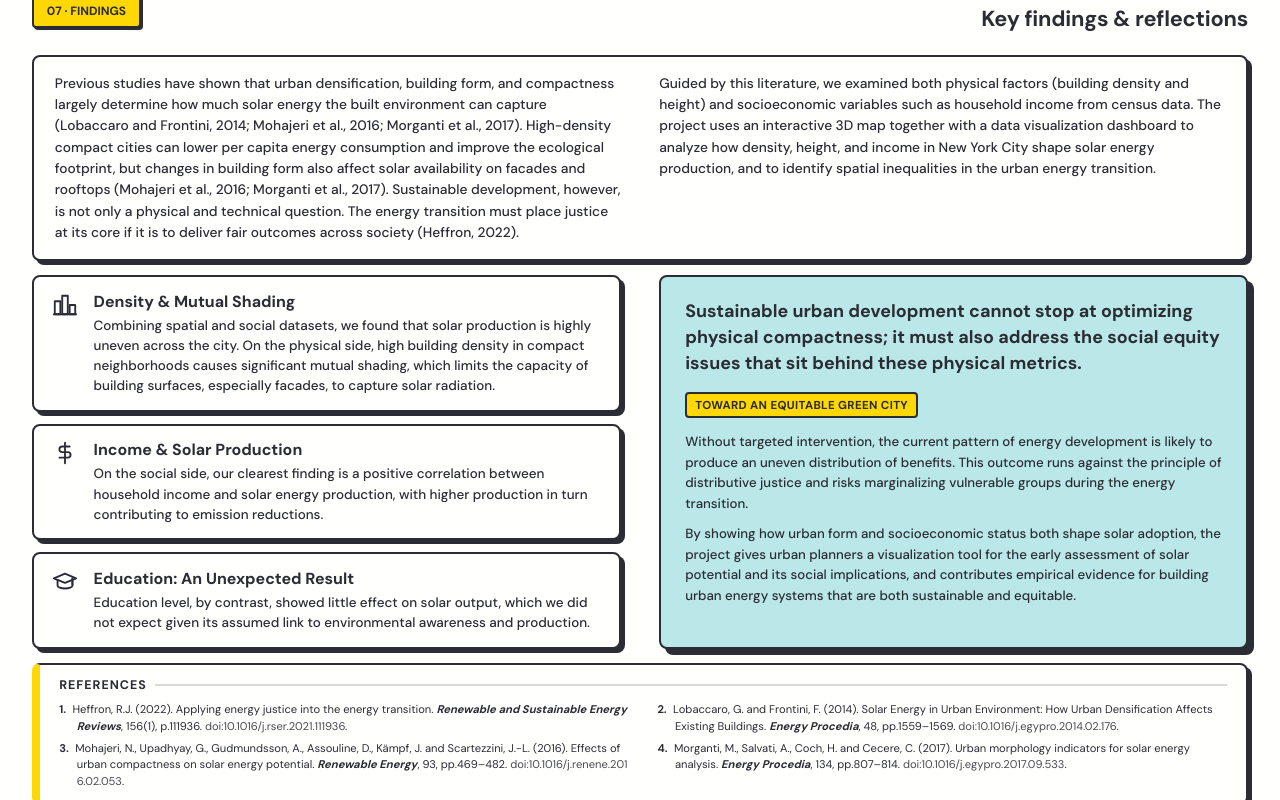
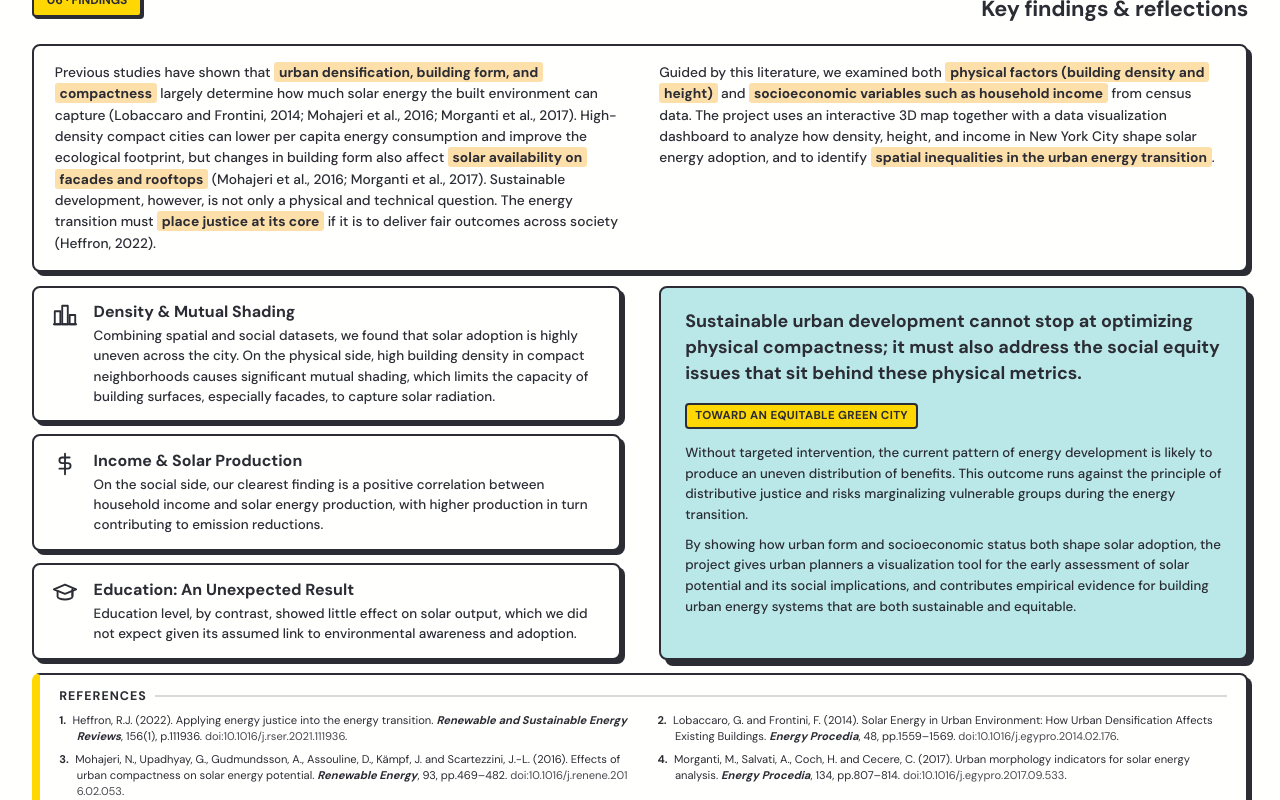
Before and after one commit to Yan02y/CASA0029-Groupwork, a plain HTML site: page 7findings.html in a window 1280 px wide. Drawn offline with Linux system fonts and the light colour scheme; a web font is replaced by a local one.

Commit message:
Update:Final

```diff
--- a/7findings.html
+++ b/7findings.html
@@ -38,6 +38,15 @@
       font-weight: 500;
     }
     .intro p { margin: 0; }
+    .intro strong {
+      font-weight: 800 !important;
+      color: var(--headline) !important;
+      background-color: rgba(250, 174, 43, 0.4);
+      padding: 0.08em 0.35em;
+      border-radius: 3px;
+      box-decoration-break: clone;
+      -webkit-box-decoration-break: clone;
+    }
 
     .concl-grid { display: grid; grid-template-columns: 1fr 1fr; gap: 2.4rem; align-items: stretch; margin-top: 0.85rem; }
     .findings { display: flex; flex-direction: column; gap: 0.75rem; }
@@ -123,6 +132,7 @@
     .ref-list em { color: var(--headline); font-style: italic; font-weight: 600; }
     .ref-list .doi { word-break: break-all; opacity: 0.85; }
 
+    /* Stack to single column on narrow screens */
     @media (max-width: 760px) {
       .intro, .concl-grid, .ref-list { grid-template-columns: 1fr; }
     }
@@ -131,13 +141,13 @@
 <body>
   <div class="page-inner">
     <div class="top-bar">
-      <div class="tag rv">07 · Findings</div>
+      <div class="tag rv">06 · Findings</div>
       <h2 class="rv d1">Key findings &amp; reflections</h2>
     </div>
 
     <div class="intro rv d1">
-      <p>Previous studies have shown that urban densification, building form, and compactness largely determine how much solar energy the built environment can capture (Lobaccaro and Frontini, 2014; Mohajeri et al., 2016; Morganti et al., 2017). High-density compact cities can lower per capita energy consumption and improve the ecological footprint, but changes in building form also affect solar availability on facades and rooftops (Mohajeri et al., 2016; Morganti et al., 2017). Sustainable development, however, is not only a physical and technical question. The energy transition must place justice at its core if it is to deliver fair outcomes across society (Heffron, 2022).</p>
-      <p>Guided by this literature, we examined both physical factors (building density and height) and socioeconomic variables such as household income from census data. The project uses an interactive 3D map together with a data visualization dashboard to analyze how density, height, and income in New York City shape solar energy production, and to identify spatial inequalities in the urban energy transition.</p>
+      <p>Previous studies have shown that <strong>urban densification, building form, and compactness</strong> largely determine how much solar energy the built environment can capture (Lobaccaro and Frontini, 2014; Mohajeri et al., 2016; Morganti et al., 2017). High-density compact cities can lower per capita energy consumption and improve the ecological footprint, but changes in building form also affect <strong>solar availability on facades and rooftops</strong> (Mohajeri et al., 2016; Morganti et al., 2017). Sustainable development, however, is not only a physical and technical question. The energy transition must <strong>place justice at its core</strong> if it is to deliver fair outcomes across society (Heffron, 2022).</p>
+      <p>Guided by this literature, we examined both <strong>physical factors (building density and height)</strong> and <strong>socioeconomic variables such as household income</strong> from census data. The project uses an interactive 3D map together with a data visualization dashboard to analyze how density, height, and income in New York City shape solar energy adoption, and to identify <strong>spatial inequalities in the urban energy transition</strong>.</p>
     </div>
 
     <div class="concl-grid">
@@ -153,7 +163,7 @@
           </span>
           <div>
             <h3>Density &amp; Mutual Shading</h3>
-            <p>Combining spatial and social datasets, we found that solar production is highly uneven across the city. On the physical side, high building density in compact neighborhoods causes significant mutual shading, which limits the capacity of building surfaces, especially facades, to capture solar radiation.</p>
+            <p>Combining spatial and social datasets, we found that solar adoption is highly uneven across the city. On the physical side, high building density in compact neighborhoods causes significant mutual shading, which limits the capacity of building surfaces, especially facades, to capture solar radiation.</p>
           </div>
         </div>
 
@@ -180,7 +190,7 @@
           </span>
           <div>
             <h3>Education: An Unexpected Result</h3>
-            <p>Education level, by contrast, showed little effect on solar output, which we did not expect given its assumed link to environmental awareness and production.</p>
+            <p>Education level, by contrast, showed little effect on solar output, which we did not expect given its assumed link to environmental awareness and adoption.</p>
           </div>
         </div>
       </div>
```
